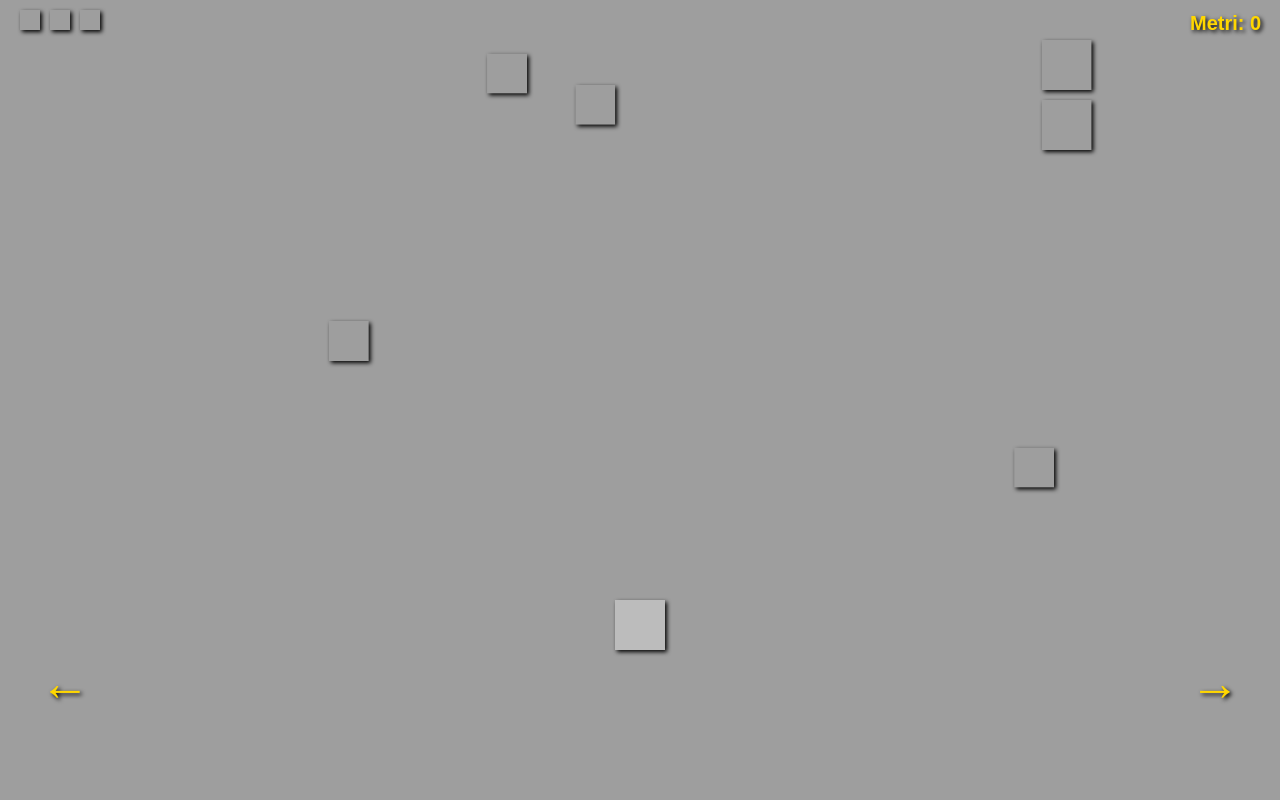
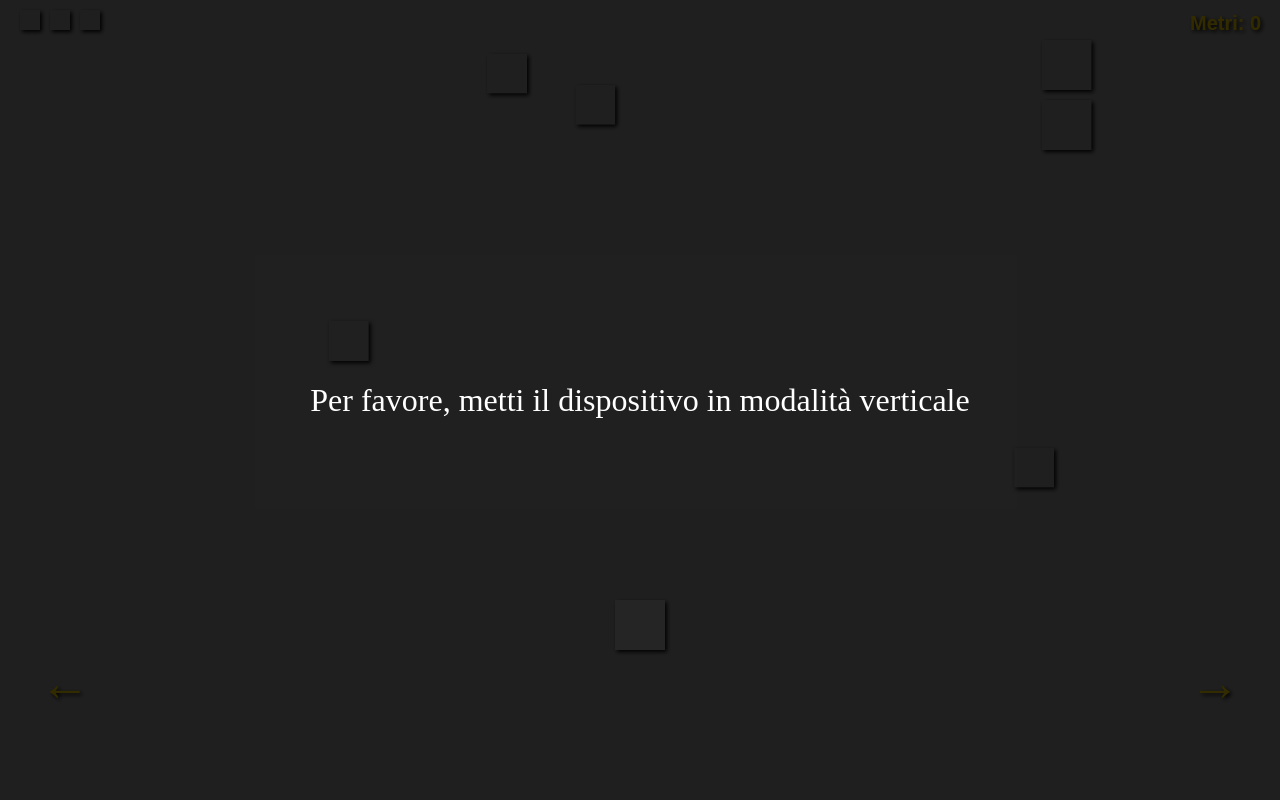
Before and after one commit to Ste11front/climbing-mobile-game, a plain HTML site: page index.html in a window 1280 px wide. Drawn offline with Linux system fonts and the light colour scheme; animation ran at ten frames a second.

Commit message:
avviso orientamento dispositivo

```diff
--- a/index.html
+++ b/index.html
@@ -2,20 +2,39 @@
 <html lang="it">
 <head>
     <meta charset="UTF-8">
-    <meta name="viewport" content="width=device-width, initial-scale=1.0, user-scalable=no"> <!-- Aggiunto il meta tag viewport -->
+    <meta name="viewport" content="width=device-width, initial-scale=1.0, user-scalable=no">
     <title>Climb the Mountain</title>
     <link rel="stylesheet" href="style.css">
     <link rel="shortcut icon" href="https://cdn-icons-png.flaticon.com/512/6381/6381773.png" type="image/x-icon">
-    <!-- Open Graph Meta Tags (used by WhatsApp) -->
     <meta property="og:title" content="Climb the Mountain">
     <meta property="og:description" content="Gioca al browser game su mobile!">
     <meta property="og:image" content="https://cdn-icons-png.flaticon.com/512/6381/6381773.png">
     <meta property="og:url" content="https://ste11front.github.io/climbing-mobile-game">
     <meta property="og:type" content="website">
+    <style>
+        /* Stile per l'avviso di orientamento */
+        #orientationWarning {
+            display: none; /* Nascondi per default */
+            position: fixed;
+            top: 0;
+            left: 0;
+            width: 100%;
+            height: 100%;
+            background-color: rgba(0, 0, 0, 0.8);
+            color: white;
+            font-size: 2em;
+            display: flex;
+            justify-content: center;
+            align-items: center;
+            z-index: 1000;
+            text-align: center;
+        }
+    </style>
 </head>
 <body>
     <canvas id="gameCanvas"></canvas>
     <button id="retryButton" style="display: none;">Riprova</button> <!-- Retry Button -->
+    <div id="orientationWarning">Per favore, metti il dispositivo in modalità verticale</div> <!-- Avviso di orientamento -->
     <script src="main.js"></script>
 </body>
 </html>
--- a/main.js
+++ b/main.js
@@ -1,3 +1,21 @@
+// Funzione per controllare l'orientamento del dispositivo
+function checkOrientation() {
+    if (window.innerHeight > window.innerWidth) {
+        // Modalità verticale
+        document.getElementById('orientationWarning').style.display = 'none';
+    } else {
+        // Modalità orizzontale
+        document.getElementById('orientationWarning').style.display = 'flex';
+    }
+}
+
+// Event listener per rilevare i cambiamenti nell'orientamento
+window.addEventListener('resize', checkOrientation);
+window.addEventListener('orientationchange', checkOrientation);
+
+// Chiamata iniziale per controllare l'orientamento
+checkOrientation();
+
 const canvas = document.getElementById('gameCanvas');
 const ctx = canvas.getContext('2d');
 canvas.width = window.innerWidth;
```
